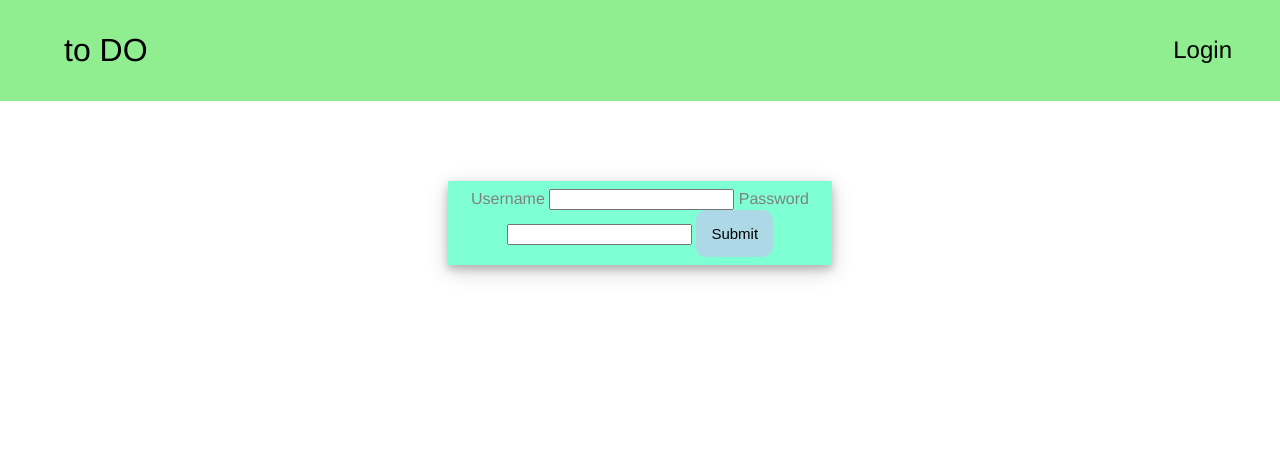
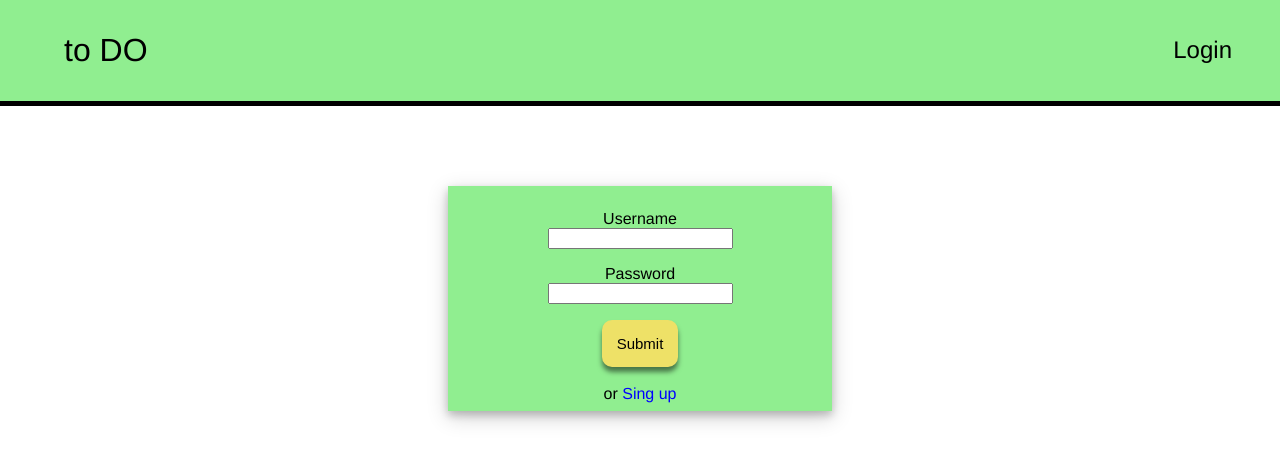
Before and after one commit to Krzesimir04/to_do_django_app, a Django app: page /login in a window 1280 px wide. Shown: the top 463 px of the page. Run offline with Django 4.2, Linux system fonts and the light colour scheme.

Commit message:
rejestracja i logowanie

```diff
--- a/toDO/templates/index.html
+++ b/toDO/templates/index.html
@@ -13,7 +13,7 @@
     {% block header %}
     <header id="head">
         <div class="content">
-            <a href=""><div class="menu" style="float: left; font-size: 2em;">to DO</div></a>
+            <a href="{% url 'index' %}"><div class="menu" style="float: left; font-size: 2em;">to DO</div></a>
             {% if user.is_authenticated %}
             <a href="{% url 'logout' %}"><div class="menu" style="padding-top: 1.5em;padding-bottom:1.5em">Logout</div></a>
             {% else %}
@@ -26,9 +26,16 @@
 {% endblock %}
 {% block content %}
     <div id="content">
-       <p id="clear">Well done, You don't have tasks! <br>
+
+        {% if user.is_authenticated %}
+
+       <p>Well done, You don't have tasks! <br>
        <a href="">ADD</a>
         </p>
+
+        {% else %}
+        login to add new task
+        {% endif %}
     </div>
     {% endblock %}
 </body>
--- a/toDO/templates/login.html
+++ b/toDO/templates/login.html
@@ -4,15 +4,23 @@
 <div class="form">
     <form action="" method="post">
         {% csrf_token %}
-        {{form.username.label}}
-        {{form.username}}
-        {{form.password.label}}
+        <p>
+            {{form.username.label}} <br>
+            {{form.username}}
+        </p>
+        <p>
+
+        {{form.password.label}} <br>
         {{form.password}}
+
+        </p>
         {% for message in messages %}
         <p>{{message}}</p>
         {% endfor %}
-        <input type="submit" class="button">
+        <input type="submit" class="button"> <br><br>
+        or <a href="{% url 'register' %}">Sing up</a>
     </form>
+
 </div>
 
 {% endblock %}
--- a/toDO/to_do_list/static/style.css
+++ b/toDO/to_do_list/static/style.css
@@ -18,20 +18,22 @@ form{
     box-shadow: 0 4px 8px 0 rgba(0, 0, 0, 0.2), 0 6px 20px 0 rgba(0, 0, 0, 0.19);
 }
 .form{
-    background-color: aquamarine;
-    color: gray;
+    background-color: lightgreen;
+    color: black;
     max-width: 30%;
     text-align: center;
     margin-left: auto;
     margin-right: auto;
 }
 .button{
-    background-color: lightblue;
+    background-color: rgb(238, 225, 103);
     color: black;
     border-radius: 10px;
     border: none;
     padding: 1em;
     font-size: 15px;
+    box-shadow: 0 5px 5px 0 rgba(0, 0, 0, 0.5);
+    cursor: pointer;
 }
 input :hover{
     cursor: pointer;
@@ -39,6 +41,8 @@ input :hover{
 header{
     background-color: lightgreen;
     text-align: center;
+    border-bottom: 5px black solid;
+    margin-bottom: 2em;
 }
 .menu{
 
@@ -50,10 +54,6 @@ header{
     float: right;
     font-size:1.5em;
 }
-#clear{
-    text-align: center;
-    margin-top: 40vh;
-}
 #content{
     text-align: center;
 }
--- a/toDO/to_do_list/views.py
+++ b/toDO/to_do_list/views.py
@@ -3,6 +3,7 @@ from .forms import NewUserForm,LoginForm
 from django.contrib.auth.forms import UserCreationForm
 from django.contrib.auth import authenticate,login,logout
 from django.contrib import messages
+from django.contrib.auth.models import User
 # Create your views here.
 
 
@@ -14,11 +15,20 @@ def register(request):
     if request.method == 'POST':
         form=NewUserForm(request.POST)
         if form.is_valid():
+            email=form.cleaned_data.get('emal')
+            if User.objects.filter(email=email) is not None:
+                messages.info(request,'there already is user with this email, please change your email')
+                return redirect('register')
             form.save()
             messages.success(request,'Account Created')
             return redirect('login')
         else:
-            messages.info(request,'Something is not OK')
+            username=form.cleaned_data.get('username')
+            if User.objects.filter(username=username) is not None:
+                messages.info(request,'there already is user with this name, please change your username')
+                return redirect('register')
+
+            messages.info(request,'passwords are not the same')
             return redirect('register')
     else:
         form=NewUserForm()
```
Also changed, not shown: toDO/db.sqlite3.
